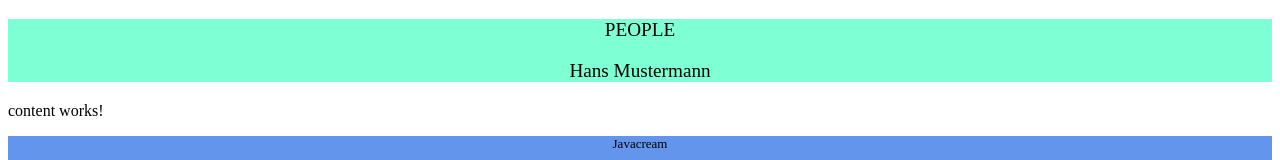
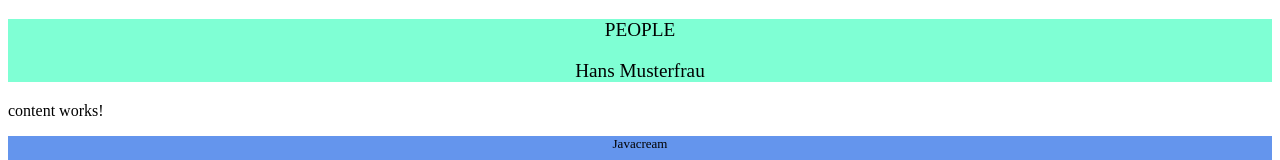
Before and after one commit to Javacream/org.javacream.training.angular, an Angular app in the folder training/: page / in a window 1280 px wide. Shown: the top 160 px of the page. Built offline with nearby package versions, Linux system fonts and the light colour scheme.

Commit message:
introduce  @Input

```diff
--- a/training/src/app/app.component.html
+++ b/training/src/app/app.component.html
@@ -1,3 +1,3 @@
-<app-header></app-header>
+<app-header [appProfile] = "profile"></app-header>
 <app-content></app-content>
 <app-footer></app-footer>
--- a/training/src/app/app.component.ts
+++ b/training/src/app/app.component.ts
@@ -1,4 +1,5 @@
 import { Component } from '@angular/core';
+import {profile} from './people/data/people.data'
 
 @Component({
   selector: 'app-root',
@@ -7,4 +8,5 @@ import { Component } from '@angular/core';
 })
 export class AppComponent {
   title = 'training';
+  profile = profile
 }
--- a/training/src/app/people/component/header/header.component.ts
+++ b/training/src/app/people/component/header/header.component.ts
@@ -1,12 +1,11 @@
-import { Component, OnInit } from '@angular/core';
-import {profile} from '../../data/people.data'
+import { Component, Input, OnInit } from '@angular/core';
 @Component({
   selector: 'app-header',
   templateUrl: './header.component.html',
   styleUrls: ['./header.component.css']
 })
 export class HeaderComponent implements OnInit {
-  appProfile = profile
+  @Input() appProfile
   appHeader = "PEOPLE"
   constructor() { }
 v
--- a/training/src/app/people/data/people.data.ts
+++ b/training/src/app/people/data/people.data.ts
@@ -1,2 +1,6 @@
 import {Person, PersonClass} from '../model/people'
 export let profile:Person = new PersonClass(1000, "Mustermann", "Hans", 199, 'm')
+setTimeout(() => {
+    profile.lastname = "Musterfrau"
+    console.log("***** " + profile.lastname)
+}, 1000)
--- a/training/src/app/util/clock/clock.component.ts
+++ b/training/src/app/util/clock/clock.component.ts
@@ -11,7 +11,7 @@ export class ClockComponent implements OnInit {
   constructor() { }
 
   ngOnInit(): void {
-    setInterval(() => this.actualTime = new Date(), 0, 1000)
+    setInterval(() => this.actualTime = new Date(), 0, 5000)
   }
 
 }
```
